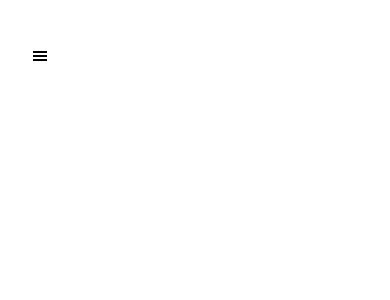
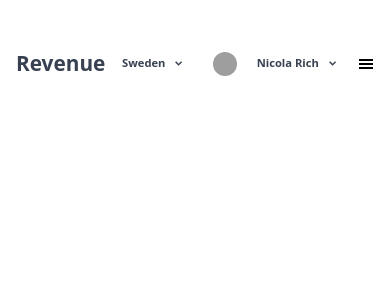
Before and after one commit to AfolabiOlajide/quick-dashboard, a React (Create React App) app: page / in a window 390 px wide. Shown: the top 300 px of the page. Built offline with nearby package versions, Linux system fonts and the light colour scheme; grey boxes are pictures that could not be loaded; the HTML template or start-up script is replaced by a standard one.

Commit message:
updated responsiveness and started work (1/9/2023)

```diff
--- a/src/App.js
+++ b/src/App.js
@@ -11,7 +11,7 @@ function App() {
   }
 
   return (
-    <div className="App min-h-screen grid grid-cols-[20%_80%]">
+    <div className="App min-h-screen w-full md:grid md:grid-cols-[20%_80%]">
       <Nav isActive={isActive} changeActiveState={activeStateHandler} />
       <Overview changeActiveState={activeStateHandler} />
     </div>
--- a/src/Nav.js
+++ b/src/Nav.js
@@ -1,5 +1,5 @@
 import React from 'react'
-import { AiFillHome, AiOutlineClose } from "react-icons/ai";
+import { AiFillHome, } from "react-icons/ai";
 import { TiArrowBack } from "react-icons/ti";
 import { TbArrowsRightLeft } from "react-icons/tb";
 import { RiWalletFill } from "react-icons/ri";
@@ -7,36 +7,36 @@ import { FaChartLine } from "react-icons/fa";
 import { IoIosNotifications } from "react-icons/io";
 
 
-const Nav = ({ isActive,changeActiveState }) => {
-    const onChangeActiveState = () => {
-        changeActiveState();
-    }
+const Nav = ({ isActive, }) => {
+    // const onChangeActiveState = () => {
+    //     changeActiveState();
+    // }
 
     return (
-        <div className={`bg-slate-200 fixed top-0 ${isActive ? "left-0" : "-left-[130%]"} bottom-0 w-[50vw] md:left-0 md:relative md:w-[100%] transition-all duration-500 ease-in-out`}>
+        <div className={`bg-slate-200 fixed top-0 ${isActive ? "left-0" : "-left-[130%]"} bottom-0 w-[70vw] md:left-0 md:relative md:w-[100%] transition-all duration-500 ease-in-out`}>
             <div className="head p-12">
                 <h2 className='text-2xl text-gray-800 font-bold'>Business Plan</h2>
             </div>
             <div className="menu-list">
                 <div className="menu pl-[3rem] p-3 hover:pl-[4.5rem] transition-all duration-700 ease-in-out cursor-pointer border-l-[.3rem] text-gray-900 border-gray-800">
-                    <h3 className='flex gap-6 items-center text-[1.3rem]'><AiFillHome /> Overview</h3>
+                    <h3 className='flex gap-6 items-center text-[1rem] md:text-[1.3rem]'><AiFillHome /> Overview</h3>
                 </div>
                 <div className="menu pl-[3rem] p-3 text-slate-600 hover:pl-[4.5rem] transition-all duration-700 ease-in-out cursor-pointer">
-                    <h3 className='flex gap-6 items-center text-[1.3rem]'><TiArrowBack /> Revenue</h3>
+                    <h3 className='flex gap-6 items-center text-[1rem] md:text-[1.3rem]'><TiArrowBack /> Revenue</h3>
                 </div>
                 <div className="menu pl-[3rem] p-3 text-slate-600 hover:pl-[4.5rem] transition-all duration-700 ease-in-out cursor-pointer">
-                    <h3 className='flex gap-6 items-center text-[1.3rem]'><TbArrowsRightLeft /> Costs</h3>
+                    <h3 className='flex gap-6 items-center text-[1rem] md:text-[1.3rem]'><TbArrowsRightLeft /> Costs</h3>
                 </div>
                 <div className="menu pl-[3rem] p-3 text-slate-600 hover:pl-[4.5rem] transition-all duration-700 ease-in-out cursor-pointer">
-                    <h3 className='flex gap-6 items-center text-[1.3rem]'><RiWalletFill /> Services</h3>
+                    <h3 className='flex gap-6 items-center text-[1rem] md:text-[1.3rem]'><RiWalletFill /> Services</h3>
                 </div>
                 <div className="menu pl-[3rem] p-3 text-slate-600 hover:pl-[4.5rem] transition-all duration-700 ease-in-out cursor-pointer">
-                    <h3 className='flex gap-6 items-center text-[1.3rem]'><FaChartLine /> New Sales</h3>
+                    <h3 className='flex gap-6 items-center text-[1rem] md:text-[1.3rem]'><FaChartLine /> New Sales</h3>
                 </div>
                 <div className="menu pl-[3rem] p-3 text-slate-600 hover:pl-[4.5rem] transition-all duration-700 ease-in-out cursor-pointer">
-                    <h3 className='flex gap-6 items-center text-[1.3rem]'><IoIosNotifications /> Notifications</h3>
+                    <h3 className='flex gap-6 items-center text-[1rem] md:text-[1.3rem]'><IoIosNotifications /> Notifications</h3>
                 </div>
-                <div className="block md:hidden close absolute top-3 right-3 text-[1.4rem] bg-slate-400 rounded-full p-1" onClick={onChangeActiveState}><AiOutlineClose /></div>
+                {/* <div className="block md:hidden close absolute top-3 right-3 text-[1.4rem] bg-slate-400 rounded-full p-1" onClick={onChangeActiveState}><AiOutlineClose /></div> */}
             </div>
         </div>
     )
--- a/src/Overview.js
+++ b/src/Overview.js
@@ -1,5 +1,6 @@
 import React from 'react'
-import { GiHamburgerMenu } from "react-icons/gi"
+import { GiHamburgerMenu } from "react-icons/gi";
+import { GoChevronDown } from "react-icons/go";
 
 const Overview = ({ changeActiveState }) => {
 
@@ -8,10 +9,26 @@ const Overview = ({ changeActiveState }) => {
     }
 
     return (
-        <div className='mx-[2rem] my-[3rem]'>
-            <div className="head"><GiHamburgerMenu className='cursor-pointer' onClick={onChangeActiveState} /></div>
+        <div className='mx-[1rem] md:mx-[2rem] my-[3rem]'>
+            <div className="head flex justify-between items-center">
+                <h2 className='text-[1.3rem] md:text-4xl font-bold text-gray-700'>Revenue</h2>
+                <div className="profile flex justify-between items-center gap-7">
+                    <div className="country text-[.7rem] md:text-lg flex items-center gap-2 md:gap-5 font-bold text-gray-700">Sweden <GoChevronDown /></div>
+                    <div className="profile-details flex justify-between items-center gap-5">
+                        <div className="img ">
+                            <img className='object-cover h-[1.5rem] w-[1.5rem] md:h-[3rem] md:w-[3rem] rounded-full' src="https://images.pexels.com/photos/3763188/pexels-photo-3763188.jpeg?auto=compress&cs=tinysrgb&w=1260&h=750&dpr=1" alt="" />
+                        </div>
+                        <div className="text-[.7rem] md:text-lg name flex items-center gap-2 md:gap-5 font-bold text-gray-700">Nicola Rich <GoChevronDown /></div>
+                        <div className="menu block md:hidden">
+                            <GiHamburgerMenu className='cursor-pointer' onClick={onChangeActiveState} />
+                        </div>
+                    </div>
+                </div>
+            </div>
         </div>
     )
 }
 
 export default Overview
+
+// <GiHamburgerMenu className='cursor-pointer' onClick={onChangeActiveState} />
```
